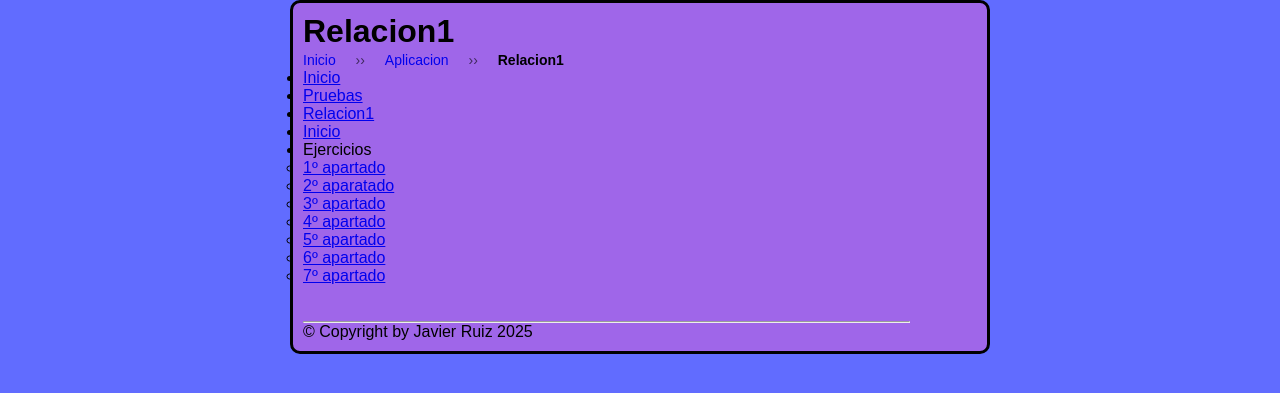
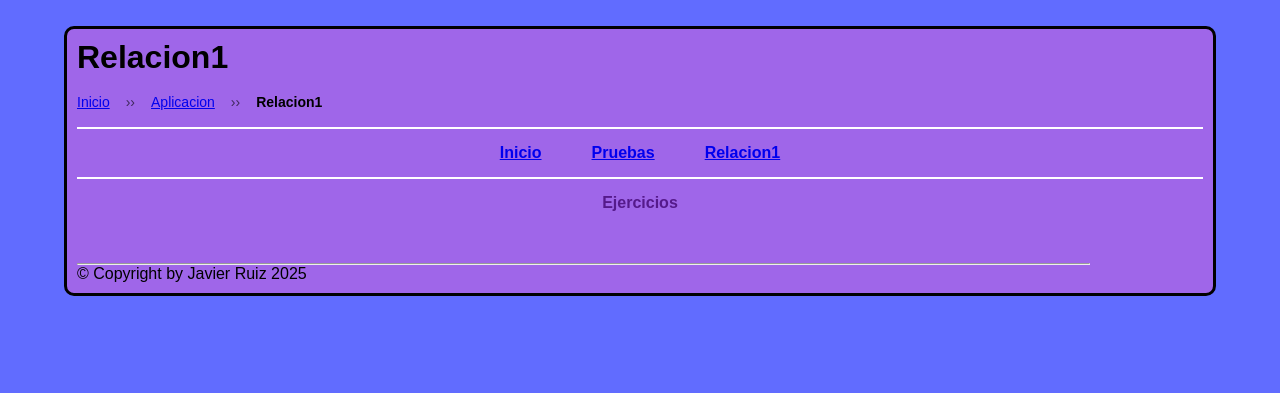
Before and after one commit to jruisot1903-daw/Primer_Trimestre, a PHP site: page /aplicacion/relacion1/index.php in a window 1280 px wide. Shown: the top 393 px of the page. Run offline with PHP 8.4, Linux system fonts and the light colour scheme.

Commit message:
Mejor BarraNave

```diff
--- a/aplicacion/plantilla/plantilla.php
+++ b/aplicacion/plantilla/plantilla.php
@@ -34,8 +34,7 @@ function inicioCabecera(String $titulo)
 of your domain and delete these references -->
         <link rel="icon" type="image/png" href="/favicon.png">
         <link rel="apple-touch-icon" href="/apple-touch-icon.png">
-        <link rel="stylesheet" type="text/css"
-            href="/estilos/base.css">
+        <link rel="stylesheet" type="text/css" href="/estilos/base.css">
     <?php
 }
 function finCabecera()
@@ -84,7 +83,7 @@ function inicioCuerpo(String $cabecera)
                         $label = prettyLabel($seg);
                         $esUltimo = ($i === $total - 1);
 
-                        echo '<span class="sep"> ›› </span>';
+                        echo '<span class="sep">››</span>';
                         if ($esUltimo) {
                             echo '<span aria-current="page">' . $label . '</span>';
                         } else {
--- a/aplicacion/relacion1/index.php
+++ b/aplicacion/relacion1/index.php
@@ -25,7 +25,6 @@ function cuerpo()
 ?>
     <div id="barraMenu">
                 <ul>
-                    <li><a href="/index.php">Inicio</a></li>
                     <li>Ejercicios
                         <ul>
                             <li><a href="/aplicacion/relacion1/ejercicio1"> 1º apartado</a></li>
--- a/estilos/base.css
+++ b/estilos/base.css
@@ -12,10 +12,9 @@ body {
 }
 
 #documento {
-    margin: 0 auto;
+    margin: 2% auto;
     background-color: #9f66e9;
-
-    width: 700px;
+    width: 90%;
     border-radius: 10px;
     padding: 10px;
     border: 3px solid black;
@@ -107,11 +106,12 @@ body {
 }
 .barraUbi {
             font: 14px system-ui;
-
+            margin: 1rem 0;
         }
 
-        .barraUbi a {
+        .barraUbi a:focus{
             text-decoration: none;
+             color: #e639e6;
         }
 
         .barraUbi a:hover {
@@ -127,3 +127,61 @@ body {
             font-weight: 600;
             cursor: default;
         }
+
+
+#barraMenu{
+    border-top: 2px solid white;
+}
+
+#barraMenu ul {
+  list-style: none;
+  display: flex;
+  justify-content: center;
+}
+#barraMenu > ul > li {
+  position: relative;
+  padding: 15px 25px;
+  cursor: pointer;
+  font-weight: bold;
+  color : rgb(85, 26, 139);
+  transition: 0.3s;
+}
+#barraMenu > ul > li:hover {
+  background: #a44aee;
+}
+#barraMenu ul ul {
+  display: none;
+  position: absolute;
+  top: 50px;
+  left: 0;
+  background: #9f66e9;
+  border: 1px solid #ccc;
+  min-width: 180px;
+  flex-direction: column;
+  z-index: 99;
+  opacity: 0;
+  transition: opacity 0.3s ease;
+  pointer-events: none;
+}
+#barraMenu li:hover ul {
+  display: flex;
+  opacity: 1;
+  pointer-events: auto;
+}
+#barraMenu ul ul li {
+  padding: 12px 20px;
+  color: #FFFFFF;
+}
+#barraMenu ul ul li:hover {
+   background: #a44aee;
+
+}
+
+#barraMenu a:focus{
+   color: #e639e6;
+
+}
+
+a:focus{
+     color: #e639e6;
+}
```
